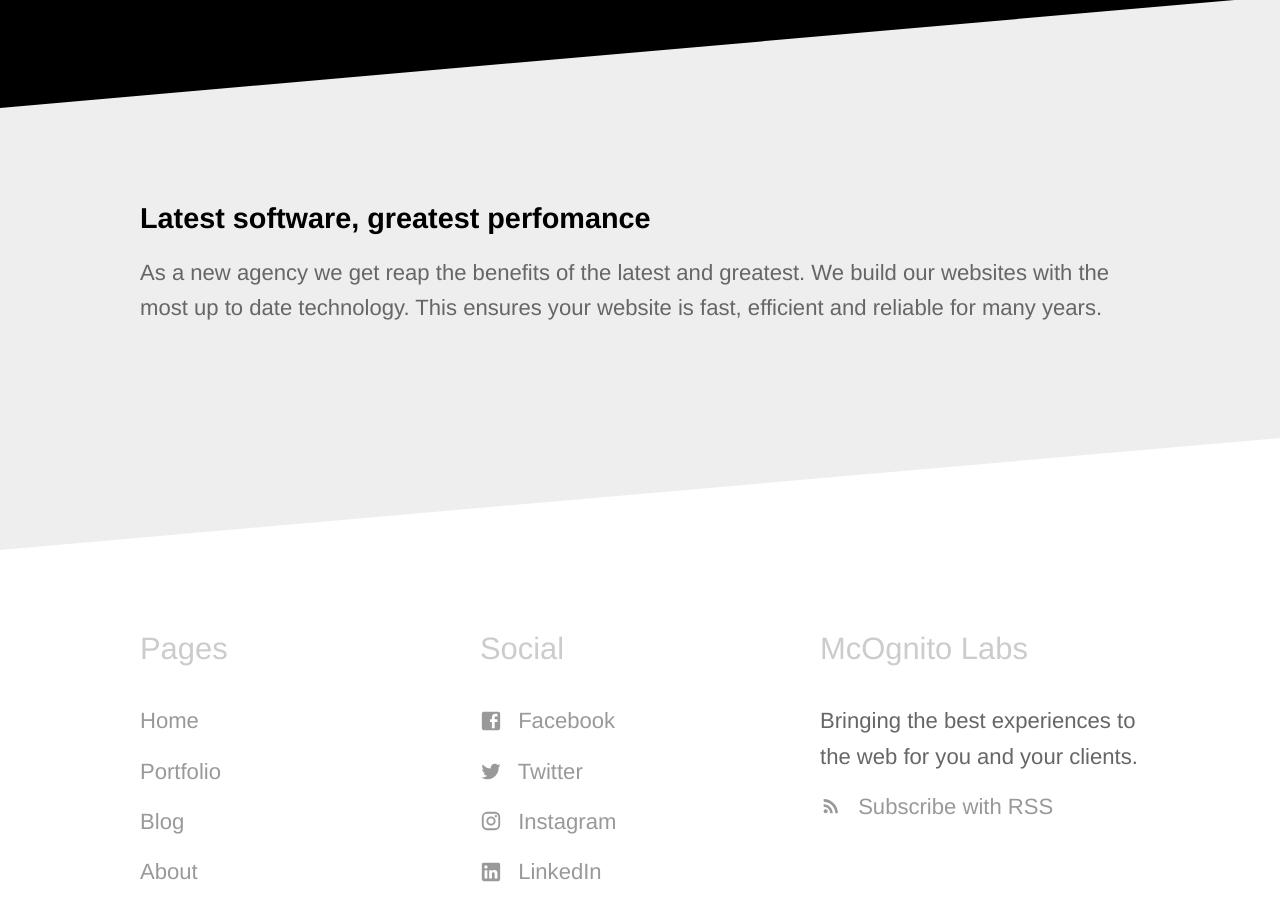
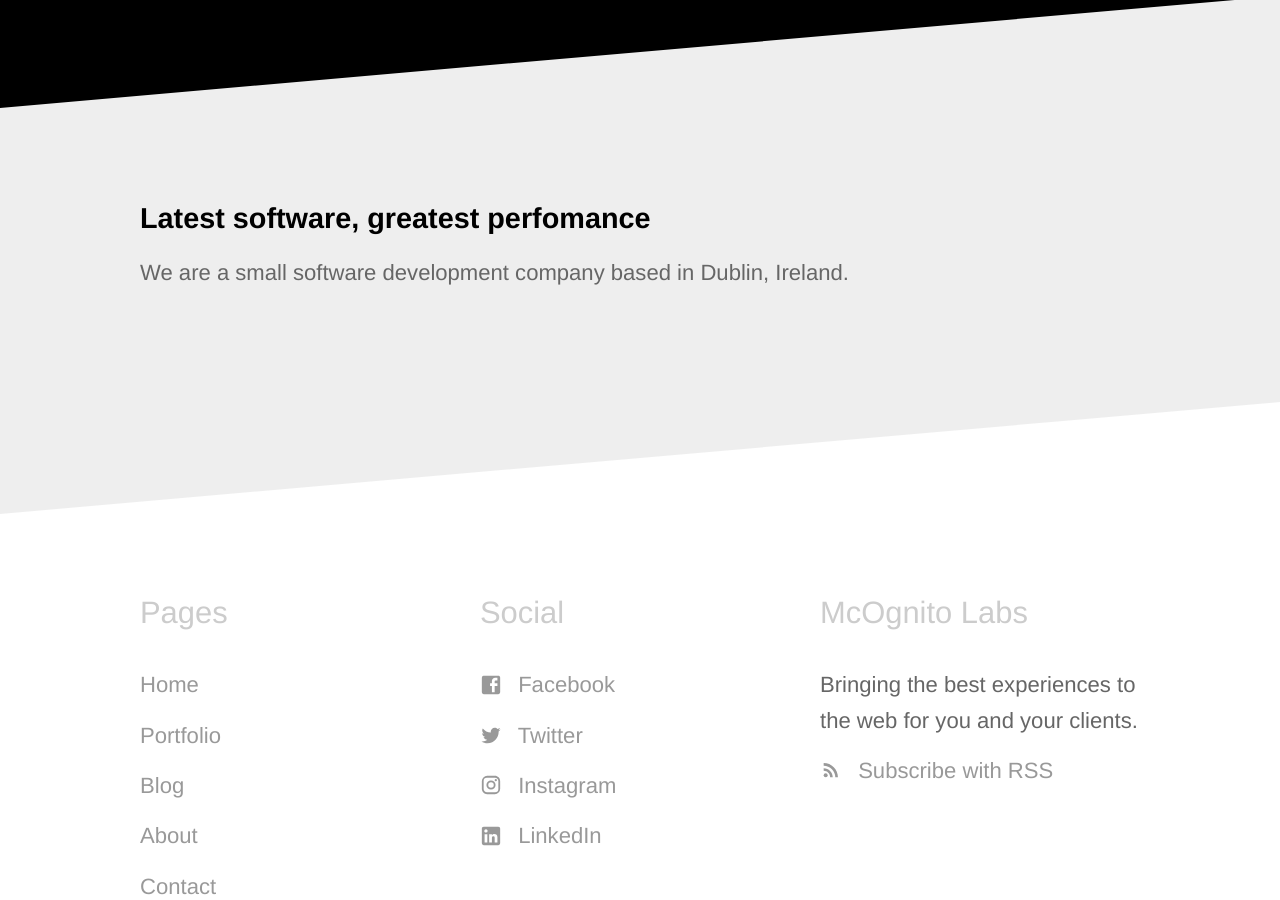
Before and after one commit to mCognitoLabs/mcognito.com, a Jekyll site: the page built from about.html, in a window 1280 px wide and 900 px high, scrolled down 341 px. Built offline with Jekyll 4.4.1, drawn with Linux system fonts in a browser that asks for light colours.

Commit message:
Update about.html

```diff
--- a/about.html
+++ b/about.html
@@ -8,7 +8,7 @@ subtitle:
 	<div class="container halves">
 		<div>
 			<h3 class="editable">Latest software, greatest perfomance</h3>
-			<p class="editable">As a new agency we get reap the benefits of the latest and greatest. We build our websites with the most up to date technology. This ensures your website is fast, efficient and reliable for many years.</p>
+			<p class="editable">We are a small software development company based in Dublin, Ireland.</p>
 		</div>
 	</div>
 </section>
```
